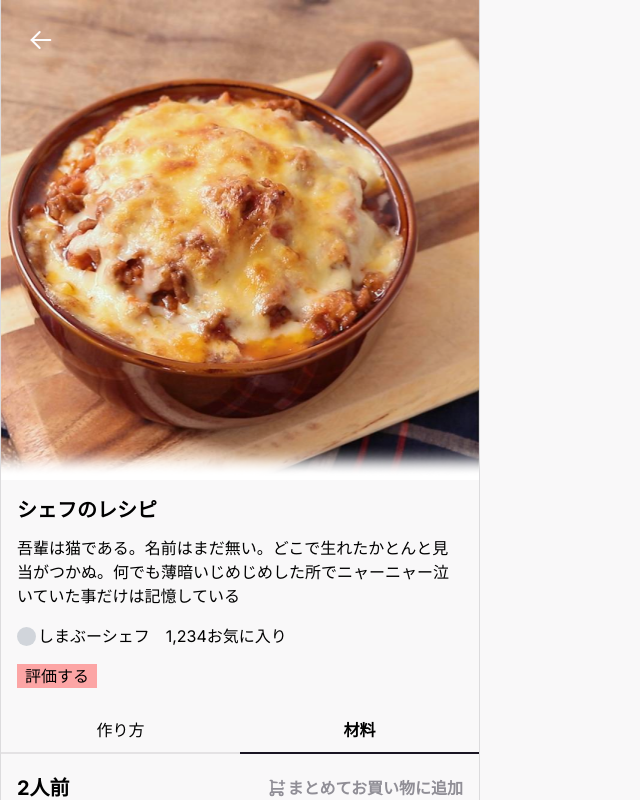
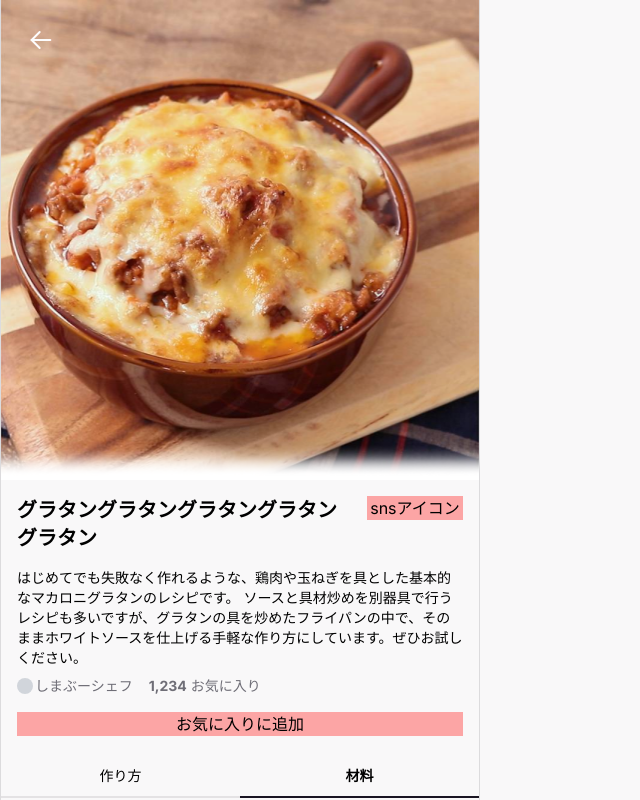
Before and after one commit to qin-team-recipe/09-frontend, a Next.js app: page /recipe/1/ingredients in a window 1280 px wide. Shown: the top 800 px of the page, without its empty margins (0-640 px from the left). Built offline with nearby package versions, Linux system fonts and the light colour scheme.

Commit message:
:lipstick: Figmaの更新を反映

```diff
--- a/src/app/recipe/[id]/_components/IngredientListItem.tsx
+++ b/src/app/recipe/[id]/_components/IngredientListItem.tsx
@@ -8,10 +8,10 @@ type Props = {
 
 export const IngredientListItem = ({ name }: Props) => {
   return (
-    <div className="flex items-center border-b py-2 pl-4 pr-2">
-      <p>{name}</p>
+    <div className="flex h-10 items-center border-b py-2 pl-4 pr-2">
+      <p className="text-sm">{name}</p>
       {/* TODO: カートに追加したときの処理を書く */}
-      <button className="ml-auto rounded-full p-2 hover:bg-gray-300">
+      <button className="ml-auto rounded-full p-[6px] hover:bg-gray-300">
         <TablerShoppingCartPlus height={20} width={20} stroke="#6F6E77" />
       </button>
     </div>
--- a/src/app/recipe/[id]/_components/Tabs.tsx
+++ b/src/app/recipe/[id]/_components/Tabs.tsx
@@ -9,10 +9,13 @@ export const Tabs = ({ activePath, children }: Props) => {
   const activeClassName = "border-b-2 border-[#1A1523] font-bold"
 
   return (
-    <nav className="flex [&>a]:flex-1 [&>a]:py-2.5 [&>a]:text-center">
+    <nav className="flex [&>a]:flex-1 [&>a]:py-2.5 [&>a]:text-center [&>a]:text-sm">
       {Children.map(children, (child: ReactElement) =>
         cloneElement(child, {
-          className: activePath === child.props.href ? activeClassName : "border-b-2 border-[#E4E2E4]",
+          className:
+            activePath === child.props.href
+              ? activeClassName
+              : "border-b-2 border-[#E4E2E4]",
         }),
       )}
     </nav>
--- a/src/app/recipe/[id]/layout.tsx
+++ b/src/app/recipe/[id]/layout.tsx
@@ -26,20 +26,33 @@ export default function RecipeLayout({
           <ArrowLeftIcon stroke="#FDFCFD" height={32} width={32} />
         </Link>
       </div>
-      <div className="flex flex-col gap-y-4 px-4 pb-5 pt-4">
-        <div className="flex flex-col gap-y-3">
-          <h1 className="text-xl font-bold">{recipeName}</h1>
-          <p>{recipeDescription}</p>
+      <div className="flex flex-col px-4 pb-5 pt-4">
+        <div className="flex flex-col gap-y-4">
+          <div className="flex ">
+            <h1 className="w-64 text-xl font-bold md:w-80">{recipeName}</h1>
+            {/* TODO: 実際のsnsメニューに置き換える */}
+            <div className="ml-auto h-6  w-24 bg-red-300 text-center">
+              snsアイコン
+            </div>
+          </div>
+          <p className="text-sm">{recipeDescription}</p>
         </div>
-        <div className="flex gap-x-4">
-          <div className="flex items-center gap-x-0.5">
-            <div className="h-[19px] w-[19px] rounded-full bg-gray-300" />
-            <p>しまぶーシェフ</p>
+        <div className="mt-2 flex gap-x-4">
+          <Link href={"/chef/1"} className="flex items-center gap-x-0.5">
+            <div className="h-4 w-4 rounded-full bg-gray-300" />
+            <p className="text-sm text-[#6F6E77]">{chefName}</p>
+          </Link>
+          <div className="flex gap-1">
+            <p className="text-sm font-bold text-[#6F6E77]">
+              {favoriteCount.toLocaleString()}
+            </p>
+            <p className="text-sm text-[#6F6E77]">お気に入り</p>
           </div>
-          <p>{favoriteCount.toLocaleString()}お気に入り</p>
         </div>
         {/* TODO:実際の評価ボタンに置き換える */}
-        <button className="place-self-start bg-red-300 px-2">評価する</button>
+        <button className="mt-4 w-full place-self-start bg-red-300 px-2">
+          お気に入りに追加
+        </button>
       </div>
       {children}
     </section>
@@ -47,6 +60,7 @@ export default function RecipeLayout({
 }
 
 const recipeImage = "/img/RecipeImageRecipe.png"
-const recipeName = "シェフのレシピ"
+const recipeName = "グラタングラタングラタングラタングラタン"
 const recipeDescription =
-  "吾輩は猫である。名前はまだ無い。どこで生れたかとんと見当がつかぬ。何でも薄暗いじめじめした所でニャーニャー泣いていた事だけは記憶している"
+  "はじめてでも失敗なく作れるような、鶏肉や玉ねぎを具とした基本的なマカロニグラタンのレシピです。 ソースと具材炒めを別器具で行うレシピも多いですが、グラタンの具を炒めたフライパンの中で、そのままホワイトソースを仕上げる手軽な作り方にしています。ぜひお試しください。"
+const chefName = "しまぶーシェフ"
```
